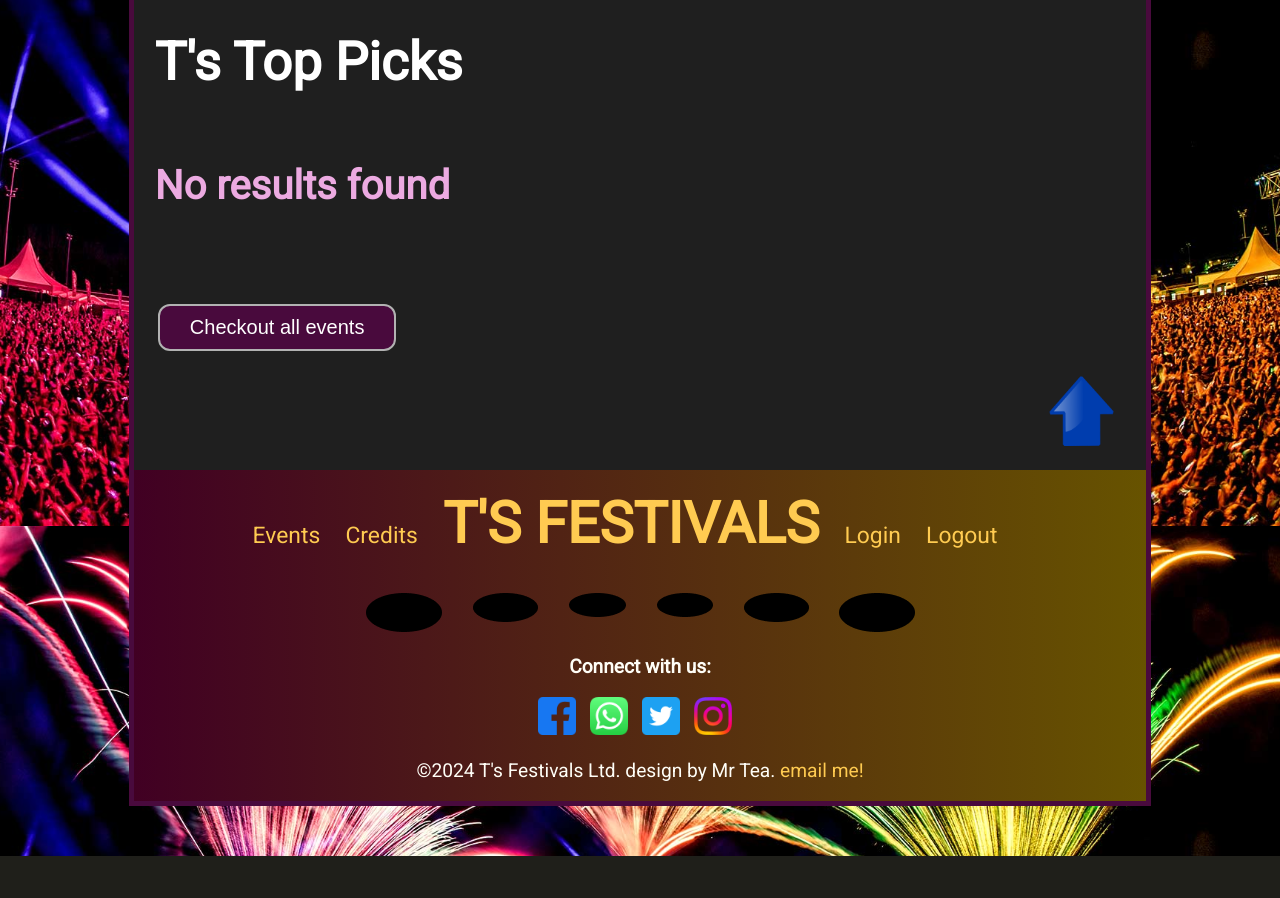
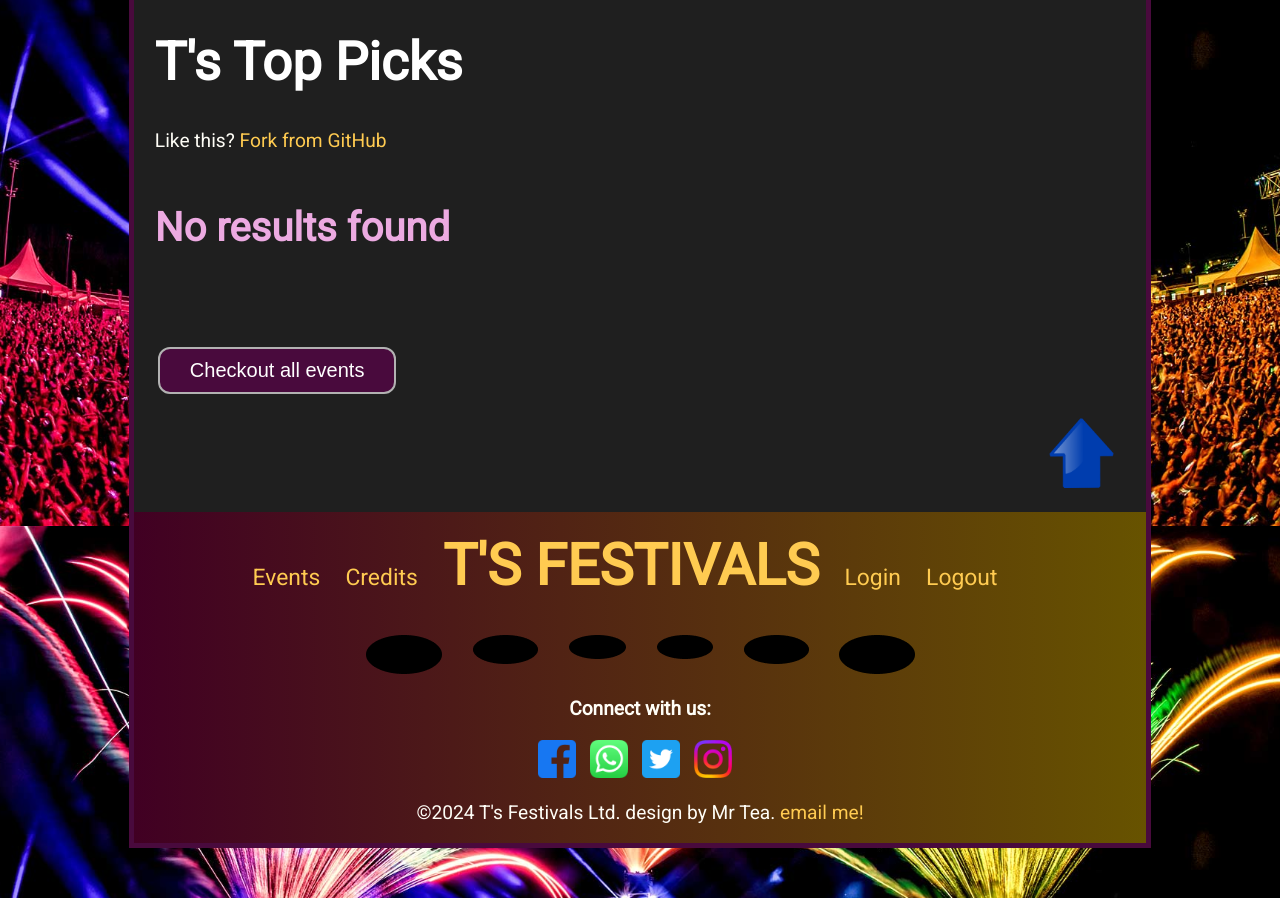
Before and after one commit to mrteasdale-cs/ts-festivals, a PHP site: page /index.php in a window 1280 px wide. Shown: the part 274-1172 px from the top of the page. Before the commit the page ends 1130 px from the top, so only its background shows below. Run offline with PHP 8.4, Linux system fonts and the light colour scheme; data that the repository does not hold is empty.

Commit message:
initial commit

```diff
--- a/assets/templates/template_functions.php
+++ b/assets/templates/template_functions.php
@@ -19,6 +19,7 @@ function makeHeader($title) // Function to generate header - takes title paramet
         <!-- Fonts imported from https://fonts.google.com/specimen/Roboto -->
         <link rel="preconnect" href="https://fonts.googleapis.com">
         <link rel="preconnect" href="https://fonts.gstatic.com" crossorigin>
+        <link rel="icon" type="image/x-icon" href="/favicon.ico">
         <link href="https://fonts.googleapis.com/css2?family=Roboto:ital@0;1&display=swap" rel="stylesheet">
     </head>
 HEAD;
--- a/content/index.php
+++ b/content/index.php
@@ -16,6 +16,7 @@ $pageTitle = "T's Top Picks";
             <div id="content">
 
                 <h1><?php echo $pageTitle ?></h1>
+                <p>Like this? <a href="https://github.com/mrteasdale-cs/ts-festivals.git"/>Fork from GitHub</a></p>
                 <section class="flex-parent-section">
 
 
```
